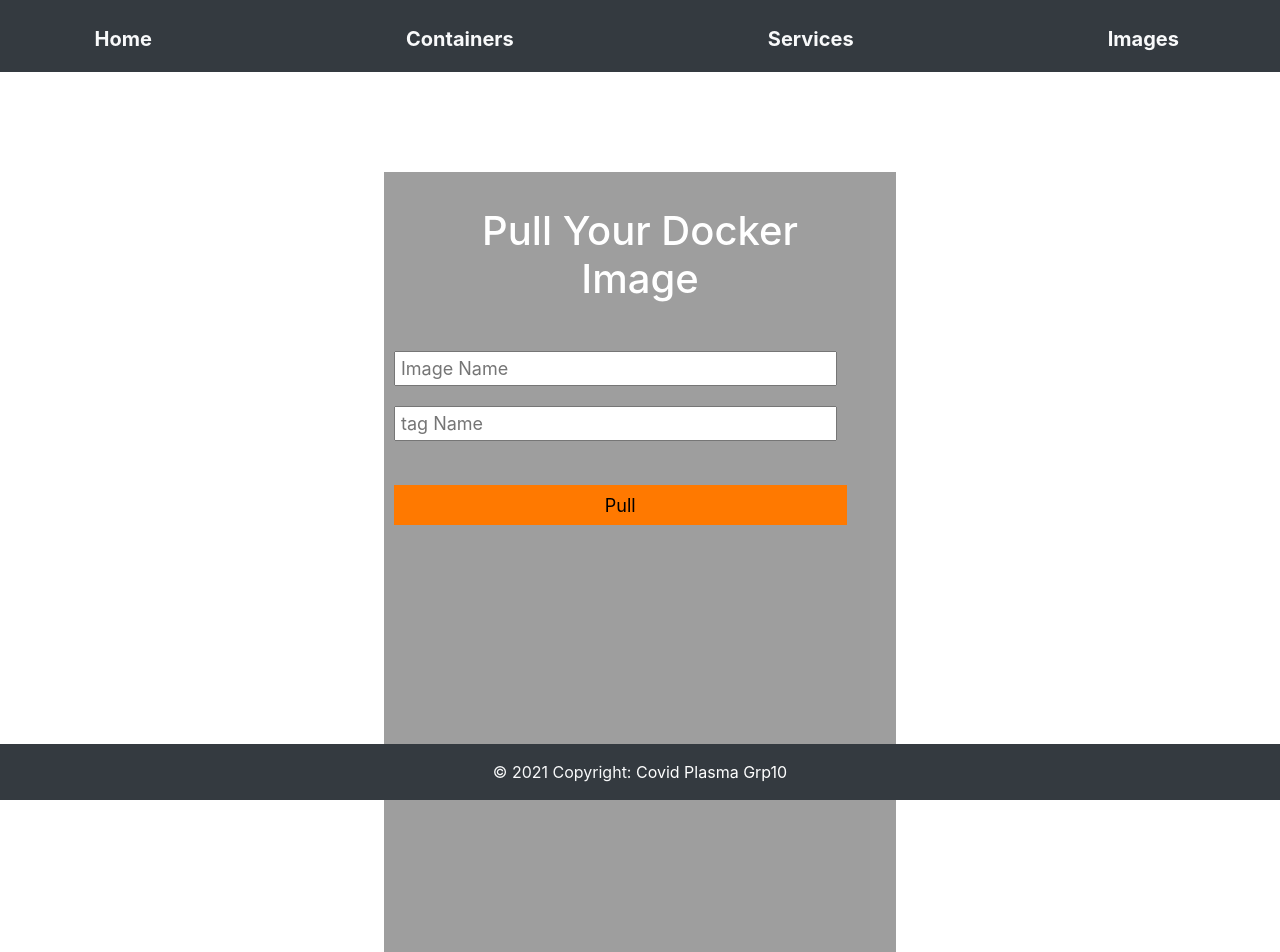
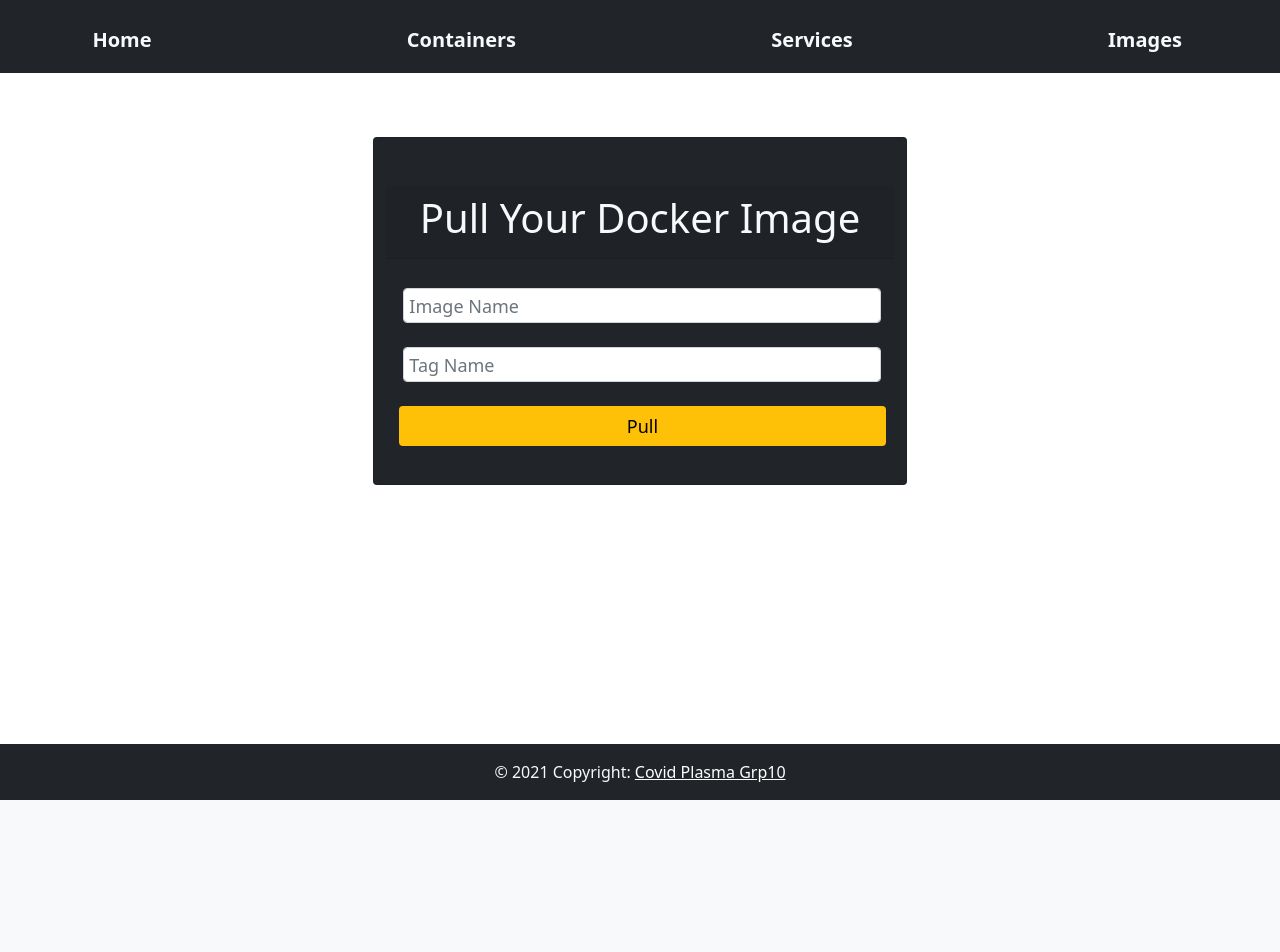
Before and after one commit to anilprajapati22/docker-gui, a Django app: page /pullimages in a window 1280 px wide. After the commit the page ends 800 px from the top, so only its background shows below. Run offline with Django 4.2, Linux system fonts and the light colour scheme; some libraries are stand-ins or nearby versions.

Commit message:
css modify

```diff
--- a/gui/templates/pullimages.html
+++ b/gui/templates/pullimages.html
@@ -5,7 +5,15 @@
 
 {% block content %}
 
-
+<!-- CSS only -->
+<link href="https://cdn.jsdelivr.net/npm/bootstrap@5.1.3/dist/css/bootstrap.min.css" rel="stylesheet" integrity="sha384-1BmE4kWBq78iYhFldvKuhfTAU6auU8tT94WrHftjDbrCEXSU1oBoqyl2QvZ6jIW3" crossorigin="anonymous">
+<!-- JavaScript Bundle with Popper -->
+<script src="https://cdn.jsdelivr.net/npm/bootstrap@5.1.3/dist/js/bootstrap.bundle.min.js" integrity="sha384-ka7Sk0Gln4gmtz2MlQnikT1wXgYsOg+OMhuP+IlRH9sENBO0LRn5q+8nbTov4+1p" crossorigin="anonymous"></script>
+<style>
+.card{
+margin-top:5%;
+}
+</style>
 <div>
     {% if msg %}
 
@@ -20,23 +28,23 @@
 
 <form method="POST">
     {% csrf_token %}
-    <div class="loginfrm">
-        <div class="logname">
+    <div class="container card text-center  col-5 bg-dark mb-5 ">
+        <div class="card-header mt-5 text-light">
             <h1>Pull Your Docker Image</h1>
         </div>
 
         <div class="row">
-            <input type="text" name="image" placeholder="Image Name">
+            <input type="text" class="form-control mb-3 ml-4 mt-4" name="image" placeholder="Image Name">
         </div>
 
         <div class="row">
-            <input type="text" name="tag" placeholder="tag Name">
+            <input type="text" class="form-control mb-3 ml-4 mt-5"  name="tag" placeholder="Tag Name">
         </div>
 
 
     </br>
-        <div class="row">
-            <input type="submit" name="login" value="Pull">
+        <div class="row col-12 mb-3 rounded ml-2 mt-5 pr-3 mb-5">
+            <input type="submit" class="bg-warning rounded" name="login" value="Pull">
         </div>
     </div>
 </form>
```
Also changed, not shown: gui/templates/containerDetails.html (+18 -13 lines), db.sqlite3, 1 other file.
